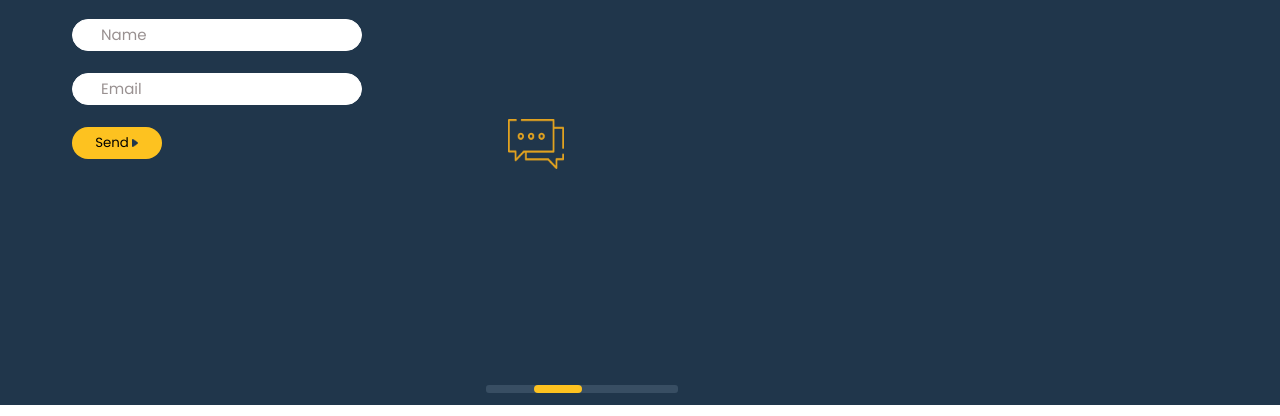
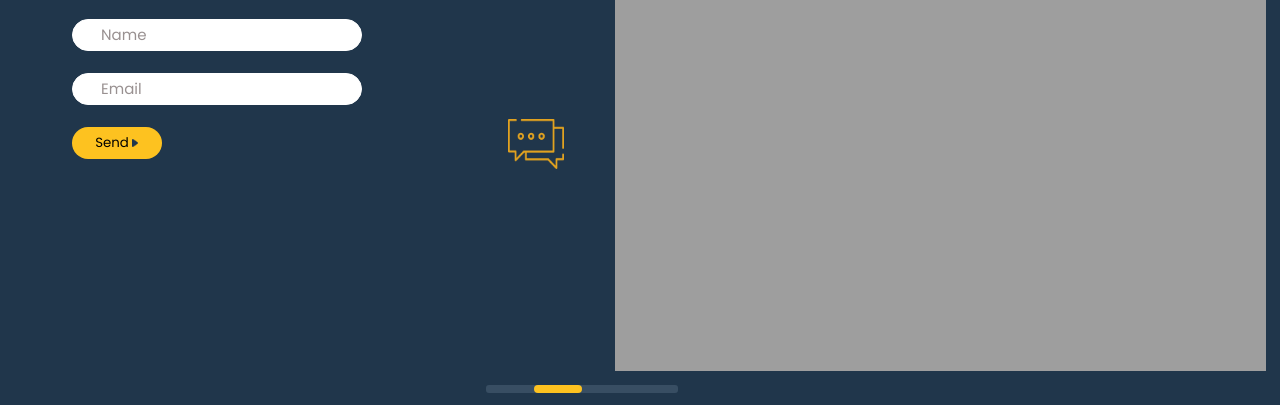
Before and after one commit to ashishrautela612/LandingPage, a plain HTML site: page index.html in a window 1280 px wide. Shown: the part 384-800 px from the top of the page. Drawn offline with Linux system fonts and the light colour scheme; the site is published under a folder, as on GitHub Pages, so addresses that start at the root find nothing.

Commit message:
changing image paths

```diff
--- a/index.html
+++ b/index.html
@@ -82,7 +82,7 @@
 
         </div>
         <div class="mainImageContainer">
-          <img src="/images/main.png" alt="mainImage" class="mainImage" />
+          <img src="./images/main.png" alt="mainImage" class="mainImage" />
         </div>
       </div>
       </div>
```
